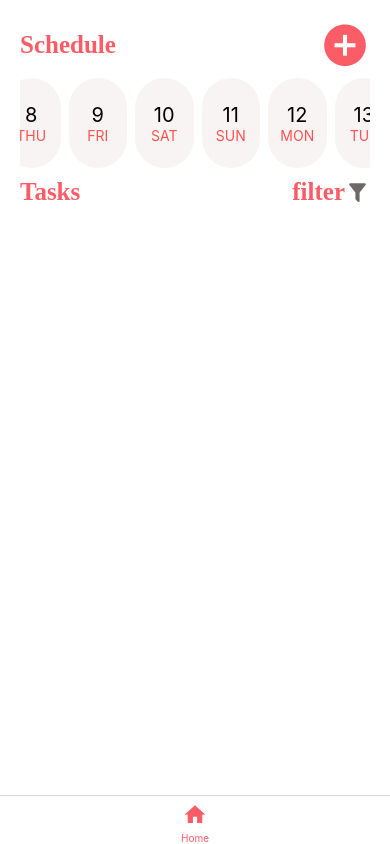
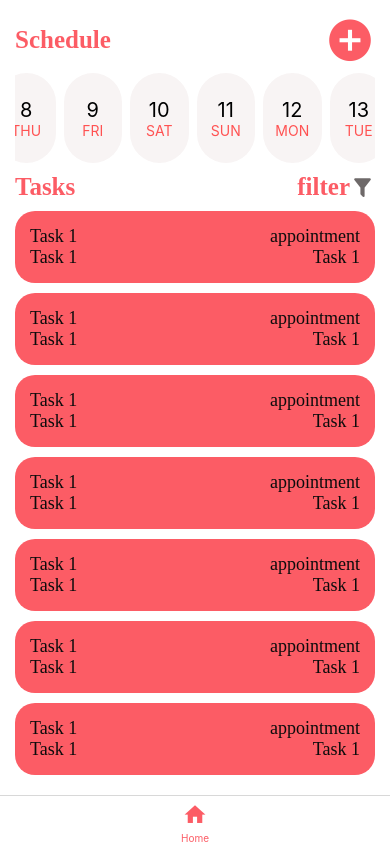
Before and after one commit to olashina201/home-secretary-mobile, a React Native app: screen /Home in a window 390 px wide. Built offline with nearby package versions, Linux system fonts and the light colour scheme.

Commit message:
flat list tasks

```diff
--- a/screens/Home.js
+++ b/screens/Home.js
@@ -1,4 +1,4 @@
-import { StyleSheet, Text, View } from "react-native";
+import { StyleSheet, Pressable, View, FlatList } from "react-native";
 import React from "react";
 import { MaterialCommunityIcons } from "@expo/vector-icons";
 import Screen from "../components/Screen";
@@ -6,8 +6,89 @@ import AppText from "../components/AppText";
 import colors from "../config/colors";
 import HorizontalCalendar from "../components/HorizontalCalendar";
 
+const tasks = [
+  {
+    id: 1,
+    title: "Task 1",
+    description: "Lorem ipsum dolor sit amet, consectetur adip",
+    category: "appointment",
+    start: new Date("2020-01-01"),
+    end: new Date("2020-01-02"),
+    time: "7:00am",
+  },
+  {
+    id: 2,
+    title: "Task 1",
+    description: "Lorem ipsum dolor sit amet, consectetur adip",
+    category: "appointment",
+    start: new Date("2020-01-01"),
+    end: new Date("2020-01-02"),
+    time: "7:00am",
+  },
+  {
+    id: 3,
+    title: "Task 1",
+    description: "Lorem ipsum dolor sit amet, consectetur adip",
+    category: "appointment",
+    start: new Date("2020-01-01"),
+    end: new Date("2020-01-02"),
+    time: "7:00am",
+  },
+  {
+    id: 4,
+    title: "Task 1",
+    description: "Lorem ipsum dolor sit amet, consectetur adip",
+    category: "appointment",
+    start: new Date("2020-01-01"),
+    end: new Date("2020-01-02"),
+    time: "7:00am",
+  },
+  {
+    id: 5,
+    title: "Task 1",
+    description: "Lorem ipsum dolor sit amet, consectetur adip",
+    category: "appointment",
+    start: new Date("2020-01-01"),
+    end: new Date("2020-01-02"),
+    time: "7:00am",
+  },
+  {
+    id: 6,
+    title: "Task 1",
+    description: "Lorem ipsum dolor sit amet, consectetur adip",
+    category: "appointment",
+    start: new Date("2020-01-01"),
+    end: new Date("2020-01-02"),
+    time: "7:00am",
+  },
+  {
+    id: 7,
+    title: "Task 1",
+    description: "Lorem ipsum dolor sit amet, consectetur adip",
+    category: "appointment",
+    start: new Date("2020-01-01"),
+    end: new Date("2020-01-02"),
+    time: "7:00am",
+  },
+];
 const Home = () => {
   const [selectedDate, setSelectedDate] = React.useState(new Date());
+
+  const renderItem = ({ item, index }) => {
+    return (
+      <Pressable style={[styles.tasksContent, styles.shadowProp]} key={index}>
+        <View style={styles.tasksHeader}>
+          <AppText>{item.title}</AppText>
+          <AppText>{item.category}</AppText>
+        </View>
+        <View style={styles.tasksHeader}>
+          <AppText>{item.title}</AppText>
+          <AppText>{item.title}</AppText>
+        </View>
+      </Pressable>
+    );
+  };
+
   return (
     <Screen style={styles.container}>
       <View style={styles.header}>
@@ -24,7 +105,7 @@ const Home = () => {
           setSelectedDate={setSelectedDate}
         />
       </View>
-      <View style={styles.tasksConatiner}>
+      <View style={styles.tasksContainer}>
         <View style={styles.header}>
           <AppText style={styles.title}>Tasks</AppText>
           <View style={styles.filterSection}>
@@ -36,6 +117,11 @@ const Home = () => {
             />
           </View>
         </View>
+        <FlatList
+          data={tasks}
+          renderItem={renderItem}
+          keyExtractor={(item) => item.id.toString()}
+        />
       </View>
     </Screen>
   );
@@ -47,7 +133,7 @@ const styles = StyleSheet.create({
   container: {
     flex: 1,
     backgroundColor: colors.white,
-    padding: 20,
+    padding: 15,
   },
   header: {
     display: "flex",
@@ -60,13 +146,33 @@ const styles = StyleSheet.create({
     fontWeight: "bold",
     color: colors.primary,
   },
-  tasksConatiner: {
+  tasksContainer: {
     marginTop: 10,
     display: "flex",
+  },
+  tasksContent: {
+    marginTop: 10,
+    display: "flex",
+    padding: 15,
+    backgroundColor: colors.primary,
+    borderRadius: 20
+  },
+  shadowProp: {
+    shadowColor: "#171717",
+    // shadowOffset: { width: -2, height: 4 },
+    // shadowOpacity: 0.2,
+    // shadowRadius: 3,
+    elevation: 20,
+
+  },
+  tasksHeader: {
+    display: "flex",
+    flexDirection: "row",
+    justifyContent: "space-between",
   },
   filterSection: {
     display: "flex",
     flexDirection: "row",
     alignItems: "center",
-  }
+  },
 });
```
